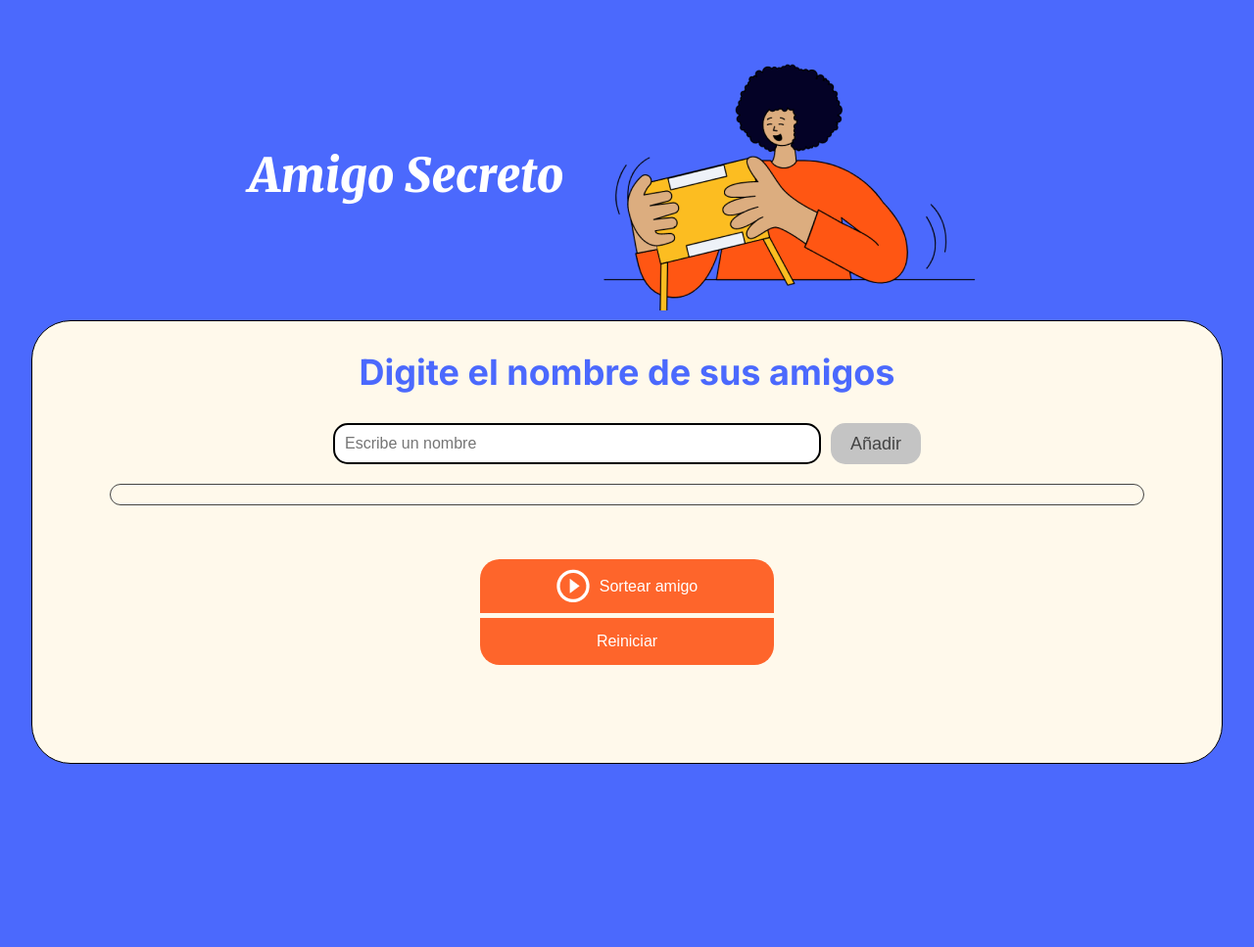
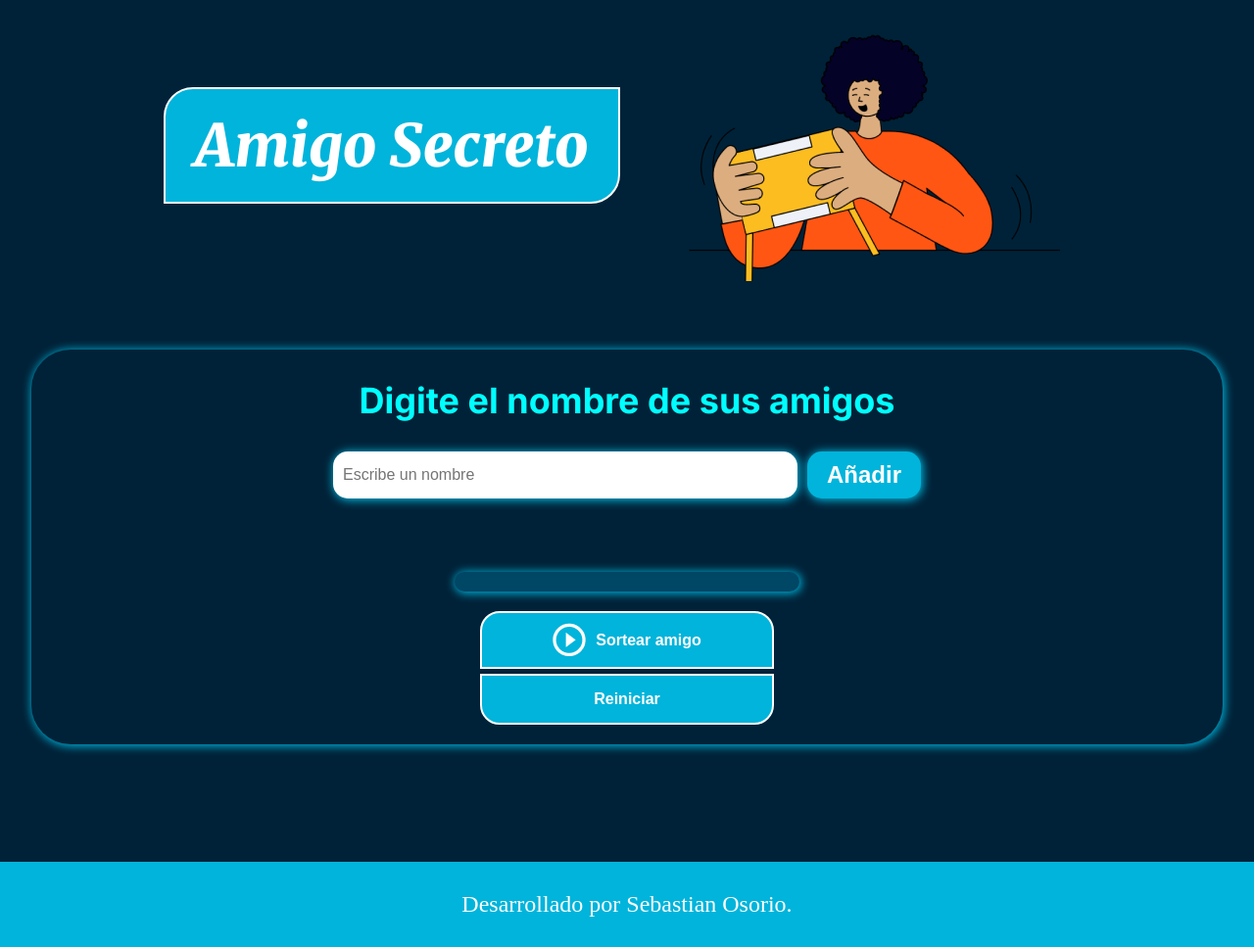
Before and after one commit to JSebastia/AppAmigoSecreto, a plain HTML site: page index.html in a window 1280 px wide. Shown: the whole page at 98% size. Before the commit the page ends 800 px from the top, so only its background shows below. Drawn offline with Linux system fonts and the light colour scheme.

Commit message:
Se han movido los archivos

```diff
--- a/ArchivosApp/app.js
+++ b/app.js
@@ -1,18 +1,17 @@
-// El principal objetivo de este desafío es fortalecer tus habilidades en lógica de programación. Aquí deberás desarrollar la lógica para resolver el problema.
-
 let arrayAmigos = [];
 
 function agregarAmigo(){
 
     let entradaTexto = document.getElementById("amigo").value;
+    let caractaresIngresados = entradaTexto.length;
 
-    if(entradaTexto === ""){
-
+    if (caractaresIngresados > 0 && caractaresIngresados <= 2) {
+        alert("¡Opps!...El nombre es demasiado corto");
+    } else if(entradaTexto === "") {
         alert("¡Opps!...Por favor, inserte un nombre.");
-    }else{
+    } else {
         //Se agrega al final del array un elemento.
         arrayAmigos.push(entradaTexto);
-
         limpiarInput();
         actualizarListaAmigos();
     }
@@ -39,8 +38,11 @@ function actualizarListaAmigos(){
         elementoButton.addEventListener("click", function(){
 
             let posicionListaEliminar = iterador;
-
+            //EN PRUEBA (MOSTRAR ALERTA DE CONFIRMACIÓN PARA ELIMIANR AMIGO DEL SORTEO)
+            //let confirmarEliminar = confirm(`¿Deceas eliminar al amigo "${arrayAmigos[iterador]}" del sorteo?`);
+            //if(confirmarEliminar){
             eliminarAmigo(posicionListaEliminar, tamanioArrayAmigos);
+            //}
         });
 
         elementoLi.appendChild(elementoButton);
@@ -59,8 +61,6 @@ function sortearAmigo(){
         //Se genera un numero aleatorio entre 0 y la longitud del array.
         let indiceAleatorio = Math.floor(Math.random() * arrayAmigos.length);
 
-        console.log(indiceAleatorio);
-
         let amigo = arrayAmigos[indiceAleatorio];
         let textoResultado = `El amigo sorteado es: ${amigo}`;
 
@@ -69,7 +69,6 @@ function sortearAmigo(){
 
         eliminarAmigo(indiceAleatorio, arrayAmigos.length);
     }
-
     return;
 }
 
@@ -79,7 +78,7 @@ function eliminarAmigo(posicionArrayE, tamanioArray){
 
     for (let iterador = 0; iterador < tamanioArray; iterador++){
 
-        if(iterador != posicionArrayE){
+        if (iterador != posicionArrayE) {
             arrayNuevo.push(arrayAmigos[iterador]);
         }
     }
--- a/ArchivosApp/index.html
+++ b/index.html
@@ -11,13 +11,15 @@
 </head>
 
 <body>
+    <header class="header-banner">
+        <h1 class="main-title">Amigo Secreto</h1>
+        <img class = "imagen" src="assets/amigo-secreto.png" alt="Imagen representativa de amigo secreto">
+    </header>
+
     <main class="main-content">
-        <header class="header-banner">
-            <h1 class="main-title">Amigo Secreto</h1>
-            <img src="assets/amigo-secreto.png" alt="Imagen representativa de amigo secreto">
-        </header>
 
         <section class="input-section">
+
             <h2 class="section-title">Digite el nombre de sus amigos</h2>
             <div class="input-wrapper">
                 <input type="text" id="amigo" class="input-name" placeholder="Escribe un nombre">
@@ -34,8 +36,14 @@
                 </button>
                 <button class="button-draw2" onclick="reiniciar()">Reiniciar</button>
             </div>
+
         </section>
+
     </main>
+
+    <footer class="footerPag">
+        <p class="infoFooter">Desarrollado por Sebastian Osorio.</p>
+    </footer>
 
     <script src="app.js" defer></script>
 </body>
--- a/ArchivosApp/style.css
+++ b/style.css
@@ -15,16 +15,15 @@
     box-sizing: border-box;
 }
 
-body {
+body{
+    background-color: #002238;
+}
+
+.main-content {
     height: 100vh;
-    background-color: var(--color-primary);
     display: flex;
     justify-content: center;
     align-items: center;
-}
-
-.main-content {
-    display: flex;
     flex-direction: column;
     height: 100%;
     width: 100%;
@@ -32,41 +31,45 @@ body {
 
 /* Banner */
 .header-banner {
-    flex: 40%;
+    width: 90%;
     display: flex;
     justify-content: center;
     align-items: center;
-    padding: 40px 0 0;
+    gap: 30px;
+    margin: 10px auto 70px auto;
 }
 
 /* Sección de entrada */
 .input-section {
-    flex: 60%;
-    background-color: var(--color-secondary);
-    border: 1px solid #000;
+    box-shadow: 1px 1px 10px 1px #00b4db;
     border-radius: 40px;
     display: flex;
     flex-direction: column;
     align-items: center;
     padding: 20px;
     width: 95%;
-    margin: 10px auto 20px auto;
+    margin: 0 auto 120px auto;
 }
 
 /* Títulos */
 .main-title {
-    font-size: 48px;
+    font-size: 60px;
     font-family: "Merriweather", serif;
     font-weight: 900;
     font-style: italic;
     color: var(--color-white);
+    border: 2px solid;
+    padding: 20px 30px;
+    border-radius: 30px 0 30px 0;
+    background-color: #00b4db;
+    text-align: center;
 }
 
 .section-title {
     font-family: "Inter", serif;
     font-size: 36px;
     font-weight: 700;
-    color: var(--color-primary);
+    color: #00ffff;
     margin: 10px 0;
     text-align: center;
 }
@@ -87,6 +90,8 @@ body {
     border: 2px solid #000;
     border-radius: 15px;
     font-size: 16px;
+    border: none;
+    box-shadow: 1px 1px 10px 1px #00b4db;
 }
 
 .button-container {
@@ -118,15 +123,18 @@ body {
 }*/
 
 .button-add {
-    background-color: var(--color-tertiary);
-    color: var(--color-text);
+    background-color: #00b4db;
+    color: white;
     border-radius: 15px;
     padding: 10px 20px;
-    font-size: 18px;
+    font-size: 24px;
+    font-weight: bold;
+    box-shadow: 1px 1px 10px 1px #00b4db;
 }
 
 .button-add:hover {
-    background-color: #a1a1a1;
+    background-color: #00ffff;
+    cursor: pointer;
 }
 
 /* Listas */
@@ -144,7 +152,6 @@ ul {
 }
 
 #listaAmigos{
-    border: 1px solid;
     padding: 10px;
     border-radius: 20px;
 }
@@ -162,11 +169,18 @@ li{
     display: flex;
     gap: 10px;
     font-size: 24px;
+    background-color: #004665;
+    color: white;
 }
 
 .result-list {
+    width: 30%;
+    padding: 10px 15px;
+    border-radius: 15px;
+    color: white;
+    background-color: #004665;
+    box-shadow: 1px 1px 10px 1px #00b4db;
     margin-top: 15px;
-    color: #05DF05;
     font-size: 22px;
     font-weight: bold;
     text-align: center;
@@ -184,12 +198,19 @@ li{
     width: 100%;
     padding: 10px 40px;
     color: var(--color-white);
-    background-color: var(--color-button);
+    background-color: #00b4db;
     font-size: 16px;
     border-radius: 20px 20px 0 0;
     border: none;
     gap: 10px;
     justify-content: center;
+    border: 2px solid white;
+    font-weight: bold;
+}
+
+button:hover{
+    cursor: pointer;
+    background-color: #00ffff;
 }
 
 .button-draw2{
@@ -197,10 +218,12 @@ li{
     width: 100%;
     padding: 15px 40px;
     color: var(--color-white);
-    background-color: var(--color-button);
+    background-color: #00b4db;
     font-size: 16px;
     border-radius: 0 0 20px 20px;
     border: none;
+    border: 2px solid white;
+    font-weight: bold;
 }
 
 .button-draw img {
@@ -210,3 +233,30 @@ li{
 .button-draw:hover {
     background-color: var(--color-button-hover);
 }
+
+.footerPag{
+    padding: 30px 0;
+    background-color: #00b4db;
+    text-align: center;
+}
+
+.infoFooter{
+    color: white;
+    font-size: 24px;
+}
+
+@media (max-Width: 1030px){
+    .result-list{
+        width: 80%;
+    }
+}
+
+@media (max-Width: 800px){
+    .header-banner{
+        flex-direction: column;
+    }
+
+    .imagen{
+        width: 95%;
+    }
+}
```
Also changed, not shown: assets/amigo-secreto.png (renamed from ArchivosApp/assets/amigo-secreto.png), assets/imagenFondo.jpg (added), assets/play_circle_outline.png (renamed from ArchivosApp/assets/play_circle_outline.png).
